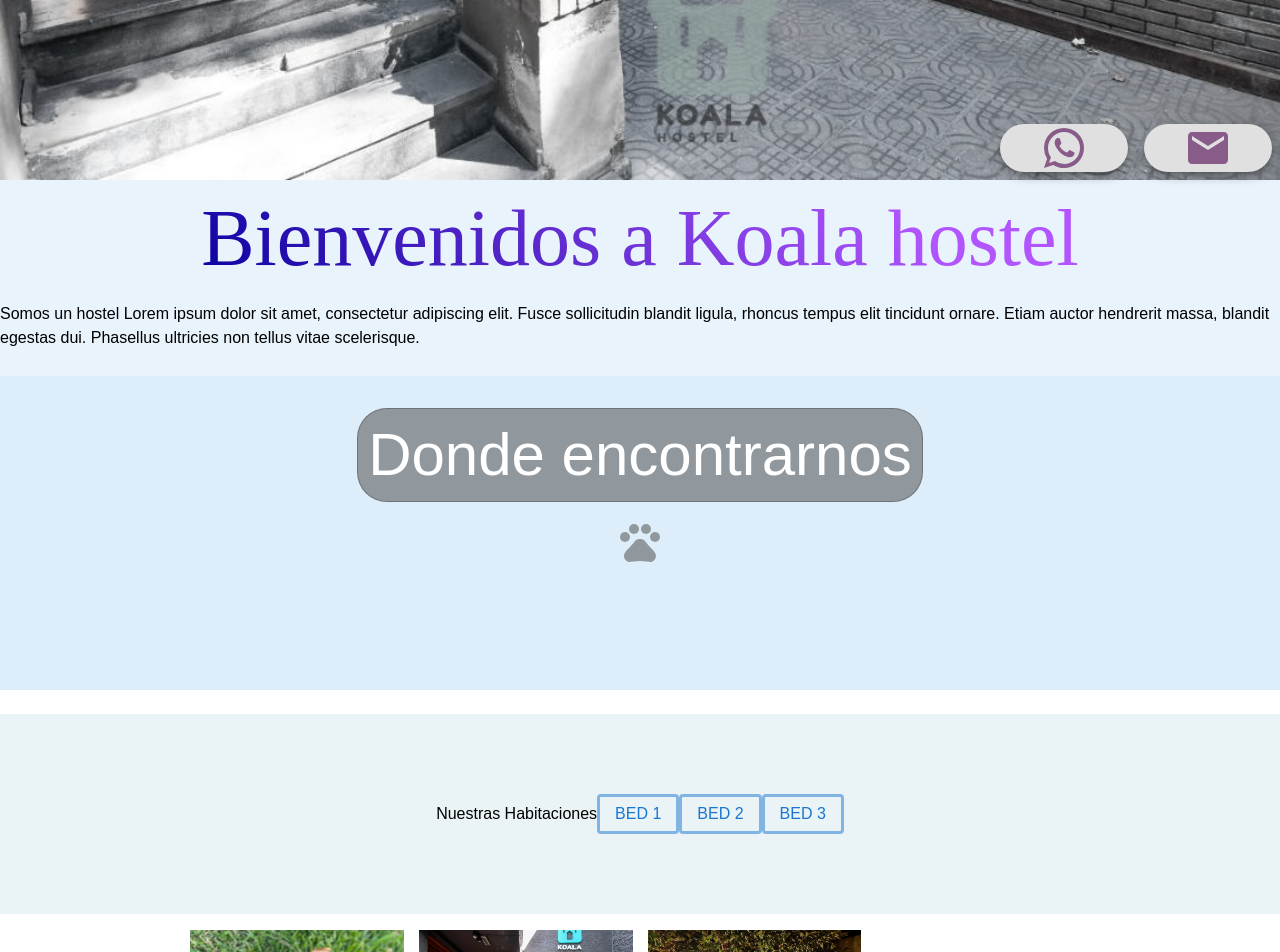
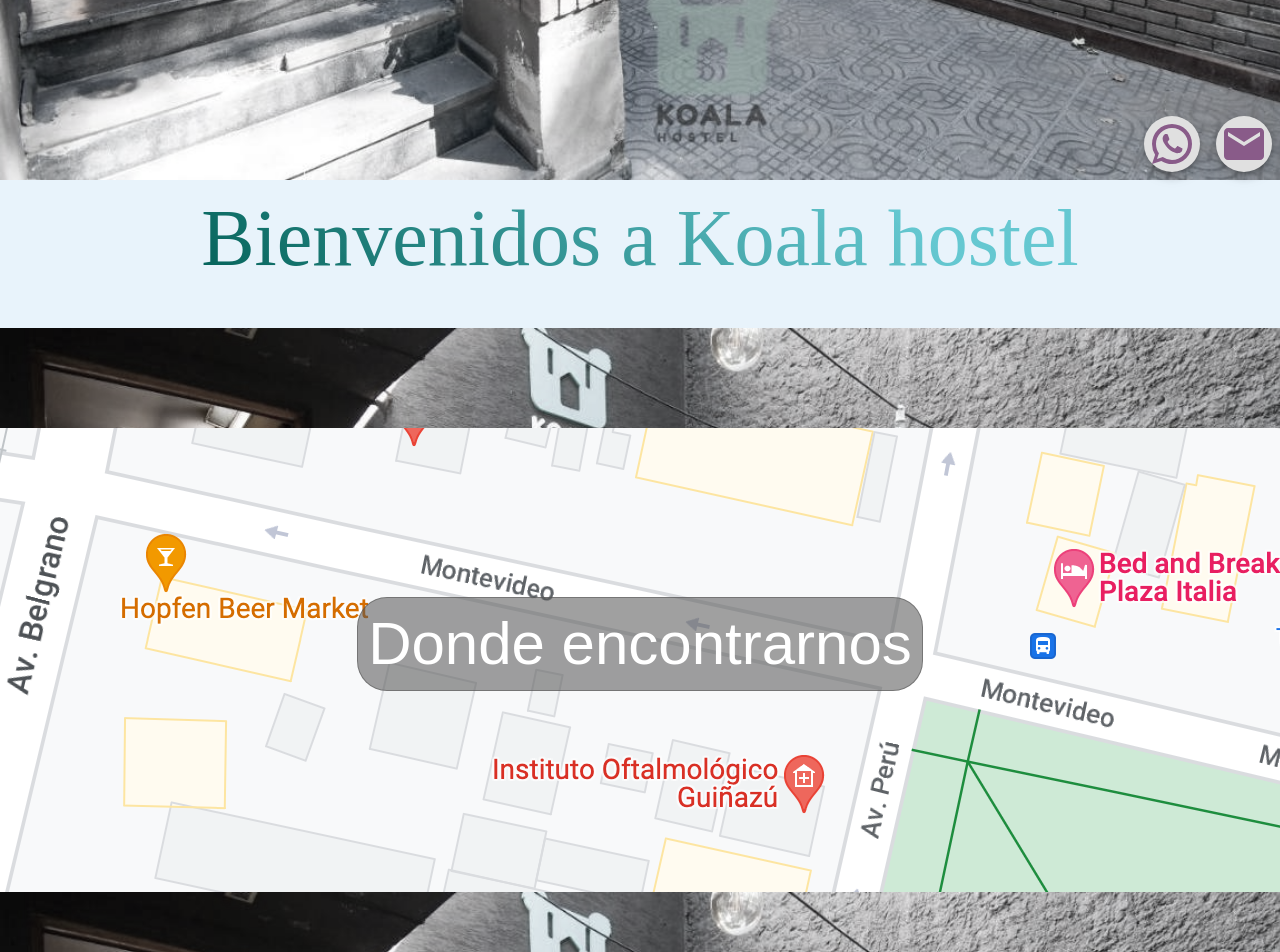
Before and after one commit to nahuels-mza/koala-hostel, a React (Create React App) app: page / in a window 1280 px wide. Shown: the part 620-1572 px from the top of the page. Built offline with nearby package versions, Linux system fonts and the light colour scheme.

Commit message:
Large changes, Dialog, Main, Location modules

```diff
--- a/src/components/Confirmation/Confirmation.jsx
+++ b/src/components/Confirmation/Confirmation.jsx
@@ -4,12 +4,12 @@ import { Box, Button } from "@mui/material";
 import EmailIcon from "@mui/icons-material/Email";
 import WhatsAppIcon from "@mui/icons-material/WhatsApp";
 
-import Fab from '@mui/material/Fab';
+import Fab from "@mui/material/Fab";
 
 const Confirmation = () => {
   const { classes } = useConfirmationStyles();
   // TODO ADD FORMAT HERE
-  const whatsMessage = "Hola Koala Hostel mi nombre es";
+  const whatsMessage = "Hola Koala Hostel mi Nombre es";
 
   // FROM https://mailto.vercel.app/
   const emailMessage = `mailto:matias_daszkal@hotmail.com?subject=${encodeURIComponent(
@@ -17,24 +17,26 @@ const Confirmation = () => {
   )}&body= ${whatsMessage} `;
 
   return (
-    <Box sx={{ '& > :not(style)': { m: 1 } }}
-    alignSelf='flex-end'
-    position= 'fixed'
-    bottom= "0"
-    flexDirection= "column"
+    <Box
+      sx={{ "& > :not(style)": { m: 1 } }}
+      alignSelf="flex-end"
+      position="fixed"
+      bottom="0"
+      flexDirection="column"
+      zIndex="100"
       flex="1"
     >
-      <Fab variant="extended">
+      <Fab>
         <Button
           sx={{ height: 40 }}
-        href={`https://wa.me/5492612599997?text=${whatsMessage}`}
-        marginLeft={2}
+          href={`https://wa.me/5492616089132?text=${whatsMessage}`}
+
         >
           <WhatsAppIcon className={classes.icon} fontSize="large" />
         </Button>
       </Fab>
-      <Fab variant="extended">
-      <Button href={emailMessage} marginLeft={2}>
+      <Fab>
+        <Button href={emailMessage}>
           <EmailIcon className={classes.icon} fontSize="large" />
         </Button>
       </Fab>
--- a/src/components/Gift/Dialog.jsx
+++ b/src/components/Gift/Dialog.jsx
@@ -6,6 +6,7 @@ import {
   Typography,
   Dialog,
 } from "@mui/material";
+import Divider from "@mui/material/Divider";
 import BedIcon from "@mui/icons-material/Bed";
 import useGiftStyles from "./Gift.module";
 
@@ -32,9 +33,23 @@ const GiftDialog = (props) => {
                 {`${room.description}:`}
               </Typography>
             }
-            secondary={`${room.services}`}
           />
         </ListItem>
+        <Divider />
+        <List>
+          <ListItem key={room.description}>
+            <ListItemText
+              secondary={
+                <Typography style={{ color: "black" }} variant='overline'>
+                  {room.services.map((s) => {
+                    return "\n"+s;
+                  })}
+
+                </Typography>
+              }
+            />
+          </ListItem>
+        </List>
       </List>
     </Dialog>
   );
--- a/src/components/Gift/Gift.jsx
+++ b/src/components/Gift/Gift.jsx
@@ -27,27 +27,27 @@ export default function GiftDialogDemo() {
     <>
       {open && <GiftDialog open={open} onClose={handleClose} room={room} />}
       <Box
-        // component="section"
+        component="section"
         display="flex"
         alignItems="center"
         justifyContent="center"
         width="100%"
-        height="200px"
+        // height="200px"
+
         marginTop={3}
-        sx={{ backgroundColor: "#dcecef99" }}
+        sx={{ backgroundColor: "#dcecef99", borderRadius:3}}
       >
-        <Box display="flex" flexDirection="column">
-          <Typography sx={{ fontWeight: 1200 }}>
-            <p>Nuestras Habitaciones</p>
-          </Typography>
-        </Box>
+        <Typography sx={{ fontWeight: 1200 }}>
+          <p>Nuestras Habitaciones</p>
+        </Typography>
+
         {BedWithService.map((item) => {
           return (
             <Box>
               <Button
                 sx={{
-                  border: "3px solid rgba(25, 118, 210, 0.5)",
-                  "&:hover": { border: "3px solid rgba(25, 118, 210, 0.5)" },
+                  border: "1.5px solid",
+                  "&:hover": { border: "5px solid" },
                 }}
                 variant="outlined"
                 onClick={() => handleClickOpen(item)}
--- a/src/components/Invite/Invite.jsx
+++ b/src/components/Invite/Invite.jsx
@@ -1,6 +1,6 @@
 import React from "react";
 import { Box, Typography } from "@mui/material";
-import photo from "../../assets/mainPic.jpeg";
+
 import useInviteStyles from "./Invite.module";
 
 const Invite = () => {
@@ -8,14 +8,6 @@ const Invite = () => {
 
   return (
     <>
-      <Box component="section" className={classes.container}>
-        <Box component="section" className={classes.imageContainer}>
-          <Box
-            className={classes.parallax}
-            sx={{ backgroundImage: `url(${photo})` }}
-          />
-        </Box>
-      </Box>
 
       <Box component="div" className={classes.textContainer}>
         <Typography
@@ -25,14 +17,6 @@ const Invite = () => {
         >
           Bienvenidos a Koala hostel
         </Typography>
-        <Typography className={classes.container}>
-          <p>
-            Somos un hostel Lorem ipsum dolor sit amet, consectetur adipiscing
-            elit. Fusce sollicitudin blandit ligula, rhoncus tempus elit
-            tincidunt ornare. Etiam auctor hendrerit massa, blandit egestas dui.
-            Phasellus ultricies non tellus vitae scelerisque.
-          </p>
-        </Typography>
       </Box>
     </>
   );
--- a/src/components/Invite/Invite.module.js
+++ b/src/components/Invite/Invite.module.js
@@ -8,25 +8,7 @@ const useInviteStyles = makeStyles()((theme) => ({
     justifyContent: "center",
     alignItems: "center",
   },
-  imageContainer: {
-    width: "100%",
-    // height: "500px",
-    margin: "auto",
-    [theme.breakpoints.down("sm")]: {
-      height: "auto",
-    },
-  },
-  parallax: {
-    minHeight: "100vh",
-    filter: "grayscale(80%)",
-    backgroundAttachment: "fixed",
-    backgroundPosition: "0% 25%",
-    backgroundRepeat: "no-repeat",
-    backgroundSize: "cover",
-    [theme.breakpoints.down("sm")]: {
-      backgroundPosition: "30%",
-    },
-  },
+
   image: {
     objectPosition: "0% 20% !important",
     margin: "auto",
@@ -72,7 +54,7 @@ const useInviteStyles = makeStyles()((theme) => ({
   title: {
     fontFamily: "Brusher !important",
     fontSize: "5rem !important",
-    background: "-webkit-linear-gradient(45deg, #09009f, #9500ffa6 80%)",
+    background: "-webkit-linear-gradient(45deg, #046259, #5ac4cdeb 80%)",
     "-webkit-background-clip": "text",
     "-webkit-text-fill-color": "transparent",
     [theme.breakpoints.down("sm")]: {
--- a/src/components/Location/Location.jsx
+++ b/src/components/Location/Location.jsx
@@ -1,23 +1,21 @@
 import React from "react";
 import useLocationStyles from "./location.module";
 import { Box, Link, Typography } from "@mui/material";
-import PetsIcon from "@mui/icons-material/Pets";
-// import background from "../../assets/locationBackground.png";
+
+import photo from "../../assets/location.png";
+
 
 const Location = () => {
   const { classes } = useLocationStyles();
   return (
     <Box
       component="div"
-      className={classes.imageContainer}
+      className={classes.containerImage}
       padding={4}
       sx={{
-        // background: `url(${background}) center`,
-        backgroundColor: "#b9daf27d",
+         backgroundImage: `url(${photo})`,
+         backgroundColor: "#b9daf27d",
       }}
-      background-size="cover"
-      width="100%"
-      height="250px"
     >
       <Link
         target="_blank"
@@ -33,7 +31,6 @@ const Location = () => {
           Donde encontrarnos
         </Typography>
         <Box display="flex" justifyContent="center" marginY={2}>
-          <PetsIcon className={`${classes.icon}`} fontSize="large" />
         </Box>
       </Link>
     </Box>
--- a/src/components/Location/location.module.js
+++ b/src/components/Location/location.module.js
@@ -1,7 +1,7 @@
 import { makeStyles } from "tss-react/mui";
 
 const useLocationStyles = makeStyles()((theme) => ({
-  container: {
+  containerImage: {
     position: "relative",
     bottom: 0,
     width: "100%",
@@ -11,6 +11,9 @@ const useLocationStyles = makeStyles()((theme) => ({
     alignItems: "center",
     display: "flex",
     flexDirection: "column",
+    // justify:"center",
+    // justifyContent: 'center',
+
   },
   locationTitle: {
     border: "solid 1px #5757568f",
@@ -29,20 +32,14 @@ const useLocationStyles = makeStyles()((theme) => ({
       fontSize: "2rem !important",
     },
   },
-  imageContainer: {
-    backgroundSize: "cover !important",
-    backgroundPosition: "0% 18% !important",
+  container: {
     position: "relative",
-    backgroundRepeat: "no-repeat !important",
+    width:"100%",
+      height:"250px",
     [theme.breakpoints.down("sm")]: {
       height: "9rem !important",
-      backgroundPosition: "0% 5% !important",
-      backgroundSize: "contain !important",
+
     },
-  },
-  parallax: {
-    willChange: "contents",
-    overflow: "hidden",
   },
   linkContainer: {
     [theme.breakpoints.down("sm")]: {
--- a/src/components/MainLayout/MainLayout.jsx
+++ b/src/components/MainLayout/MainLayout.jsx
@@ -6,15 +6,40 @@ import useStyles from "./MainLayout.module";
 import Invite from "../Invite/Invite";
 import { Box } from "@mui/material";
 import Carousel from "../Carousel/Carousel";
+import photo from "../../assets/mainPic.jpeg";
 
 const MainLayout = () => {
   const { classes } = useStyles();
 
   return (
     <Box component="div" className={classes.container}>
+      <Box component="section" height="100%" className={classes.imageContainer}>
+          <Box
+            className={classes.parallax}
+            sx={{ backgroundImage: `url(${photo})` }}
+          />
+        </Box>
       <Invite />
+      <Box component="section" height="100px" className={classes.imageContainer}>
+          <Box
+            className={classes.parallax}
+            sx={{ backgroundImage: `url(${photo})` }}
+          />
+        </Box>
       <Location />
+      <Box component="section" height="100px" className={classes.imageContainer}>
+          <Box
+            className={classes.parallax}
+            sx={{ backgroundImage: `url(${photo})` }}
+          />
+        </Box>
       <Confirmation />
+      <Box component="section" height="100px" className={classes.imageContainer}>
+          <Box
+            className={classes.parallax}
+            sx={{ backgroundImage: `url(${photo})` }}
+          />
+        </Box>
       <Gift />
       <Carousel />
     </Box>
--- a/src/components/MainLayout/MainLayout.module.js
+++ b/src/components/MainLayout/MainLayout.module.js
@@ -10,6 +10,24 @@ const useStyles = makeStyles()((theme) => ({
       width: "100% !important",
     },
   },
+  imageContainer: {
+    width: "100%",
+    margin: "auto",
+    [theme.breakpoints.down("sm")]: {
+      height: "auto",
+    },
+  },
+  parallax: {
+    minHeight: "100vh",
+    filter: "grayscale(80%)",
+    backgroundAttachment: "fixed",
+    backgroundPosition: "0% 25%",
+    backgroundRepeat: "no-repeat",
+    backgroundSize: "cover",
+    [theme.breakpoints.down("sm")]: {
+      backgroundPosition: "30%",
+    },
+  },
 }));
 
 export default useStyles;
--- a/src/utils/constant.ts
+++ b/src/utils/constant.ts
@@ -1,3 +1,4 @@
+
 const Service = {
   wifi: "Free wi-fi",
   air: "Air Conditional ",
@@ -11,17 +12,17 @@ const Service = {
 
 const BedWithService = [
   {
-    label: "Bed 1",
+    label: "Litrera",
     description: "Cama en habitación compartida mixta de 4 camas",
     services: [Service.wifi, Service.air],
   },
   {
-    label: "Bed 2",
+    label: "Litrera Full Service",
     description: "Cama en habitación compartida de 4 camas",
-    services: [Service],
+    services: [Object.values(Service)],
   },
   {
-    label: "Bed 3",
+    label: "Cama Individual  ",
     description: "Cama individual en habitación compartida",
     services: [Service.heat, Service.fan, Service.plug],
   },
```
Also changed, not shown: src/assets/location.png (added), src/assets/locationBackground.png (deleted). Lines whose indentation alone changed are shown as unchanged.
